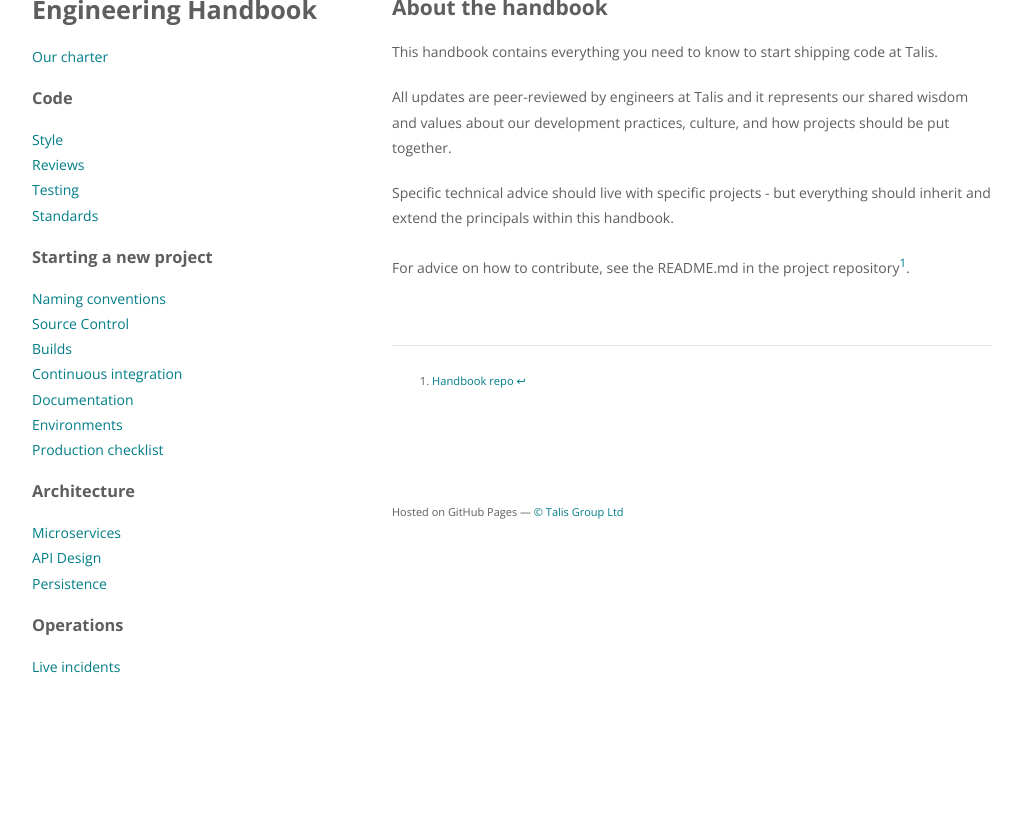
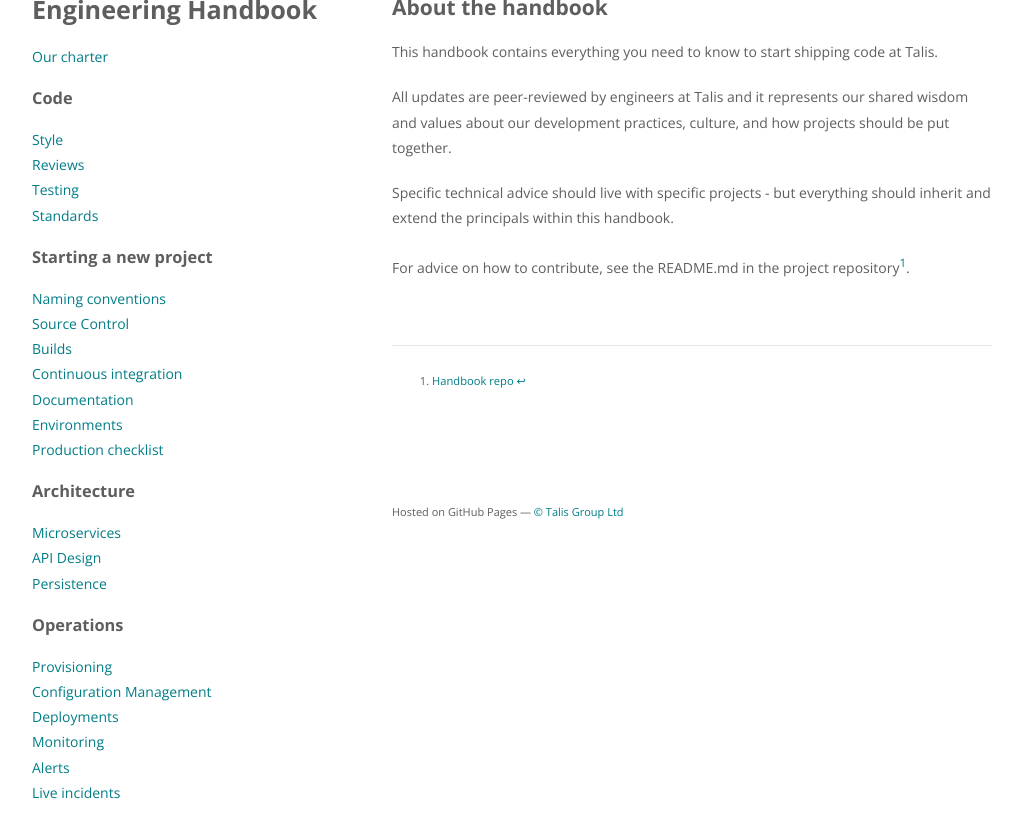
Before and after one commit to ellerbrock/talis.github.io, a Jekyll site: the page built from index.md, in a window 1280 px wide, cut to the strip 222-1047 px from the top of the page. Shown: the whole strip, without its empty margins (128-1151 px from the left). Built offline with Jekyll 4.4.1, drawn with Linux system fonts in a browser that asks for light colours; before the commit the page ends 921 px from its top, so only the background shows below that.

Commit message:
added Ops topics

```diff
--- a/_includes/nav.html
+++ b/_includes/nav.html
@@ -57,6 +57,21 @@
     </ul>
     <h3>Operations</h3>
     <ul>
+        <li{% if page.body_class == 'provisioning' %} class="active"{% endif %}>
+            <a href="{{ site.url }}/topics/provisioning.html">Provisioning</a>
+        </li>
+        <li{% if page.body_class == 'cfgmgmt' %} class="active"{% endif %}>
+            <a href="{{ site.url }}/topics/cfgmgmt.html">Configuration Management</a>
+        </li>
+        <li{% if page.body_class == 'deployments' %} class="active"{% endif %}>
+            <a href="{{ site.url }}/topics/deployments.html">Deployments</a>
+        </li>
+        <li{% if page.body_class == 'monitoring' %} class="active"{% endif %}>
+            <a href="{{ site.url }}/topics/monitoring.html">Monitoring</a>
+        </li>
+        <li{% if page.body_class == 'alerts' %} class="active"{% endif %}>
+            <a href="{{ site.url }}/topics/alerts.html">Alerts</a>
+        </li>
         <li{% if page.body_class == 'incidents' %} class="active"{% endif %}>
             <a href="{{ site.url }}/topics/incidents.html">Live incidents</a>
         </li>
```
Also changed, not shown: topics/alerts.md (added, +5 -0 lines), topics/cfgmgmt.md (added, +5 -0 lines), topics/deployments.md (added, +5 -0 lines), topics/monitoring.md (added, +5 -0 lines), topics/provisioning.md (added, +5 -0 lines).
